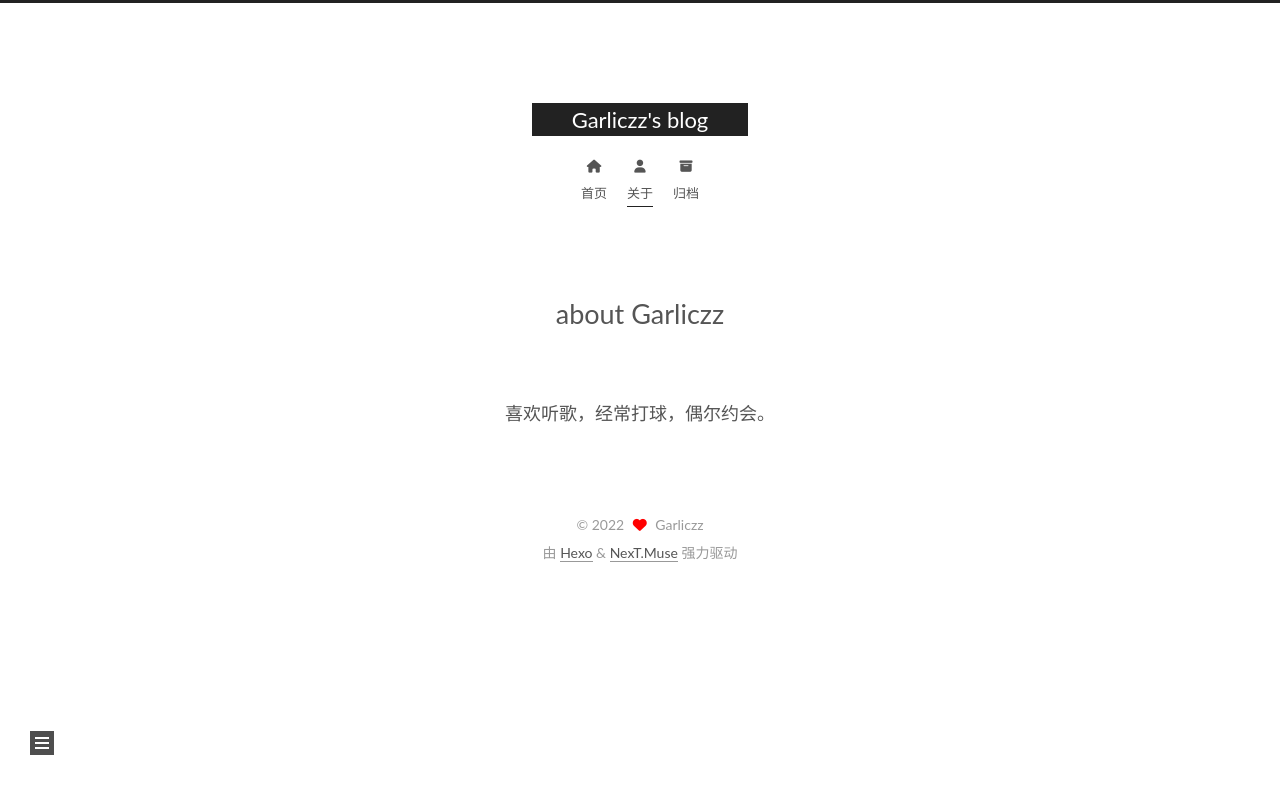
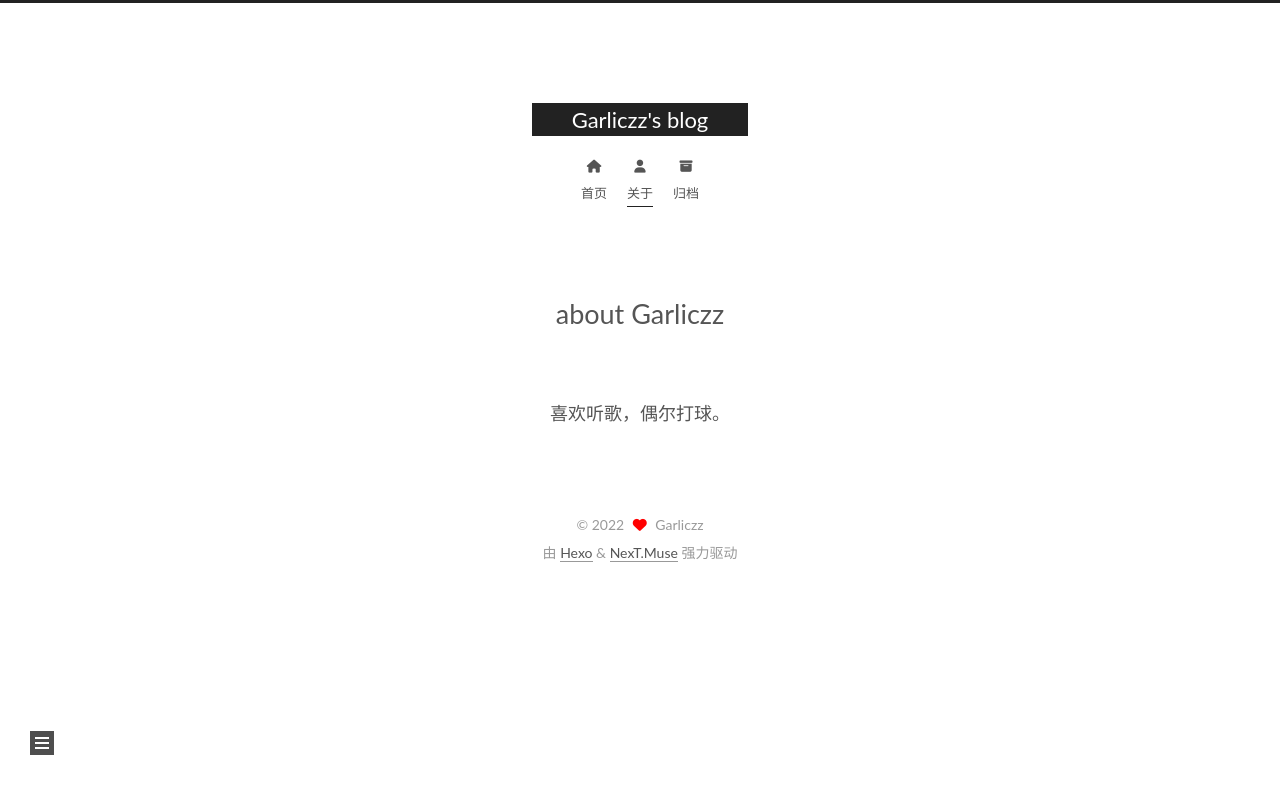
Before and after one commit to Garliczz/Garliczz.github.io, a plain HTML site: page about/index.html in a window 1280 px wide. Drawn offline with nearby package versions, Linux system fonts and the light colour scheme.

Commit message:
Site updated: 2022-09-16 21:46:42

```diff
--- a/about/index.html
+++ b/about/index.html
@@ -20,15 +20,15 @@
 
 <script class="next-config" data-name="main" type="application/json">{"hostname":"example.com","root":"/","images":"/images","scheme":"Muse","darkmode":false,"version":"8.13.0","exturl":false,"sidebar":{"position":"left","display":"post","padding":18,"offset":12},"copycode":{"enable":false,"style":null},"bookmark":{"enable":false,"color":"#222","save":"auto"},"mediumzoom":false,"lazyload":false,"pangu":false,"comments":{"style":"tabs","active":null,"storage":true,"lazyload":false,"nav":null},"stickytabs":false,"motion":{"enable":true,"async":false,"transition":{"post_block":"fadeIn","post_header":"fadeInDown","post_body":"fadeInDown","coll_header":"fadeInLeft","sidebar":"fadeInUp"}},"prism":false,"i18n":{"placeholder":"搜索...","empty":"没有找到任何搜索结果：${query}","hits_time":"找到 ${hits} 个搜索结果（用时 ${time} 毫秒）","hits":"找到 ${hits} 个搜索结果"}}</script><script src="/js/config.js"></script>
 
-    <meta name="description" content="喜欢听歌，经常打球，偶尔约会。">
+    <meta name="description" content="喜欢听歌，偶尔打球。">
 <meta property="og:type" content="website">
 <meta property="og:title" content="about Garliczz">
 <meta property="og:url" content="http://example.com/about/index.html">
 <meta property="og:site_name" content="Garliczz&#39;s blog">
-<meta property="og:description" content="喜欢听歌，经常打球，偶尔约会。">
+<meta property="og:description" content="喜欢听歌，偶尔打球。">
 <meta property="og:locale" content="zh_CN">
 <meta property="article:published_time" content="2022-09-16T10:39:29.000Z">
-<meta property="article:modified_time" content="2022-09-16T13:36:08.492Z">
+<meta property="article:modified_time" content="2022-09-16T13:45:15.485Z">
 <meta property="article:author" content="Garliczz">
 <meta name="twitter:card" content="summary">
 
@@ -177,7 +177,7 @@
 
 
       <div class="post-body">
-          <center>喜欢听歌，经常打球，偶尔约会。</center>
+          <center>喜欢听歌，偶尔打球。</center>
       </div>
 
 
```
